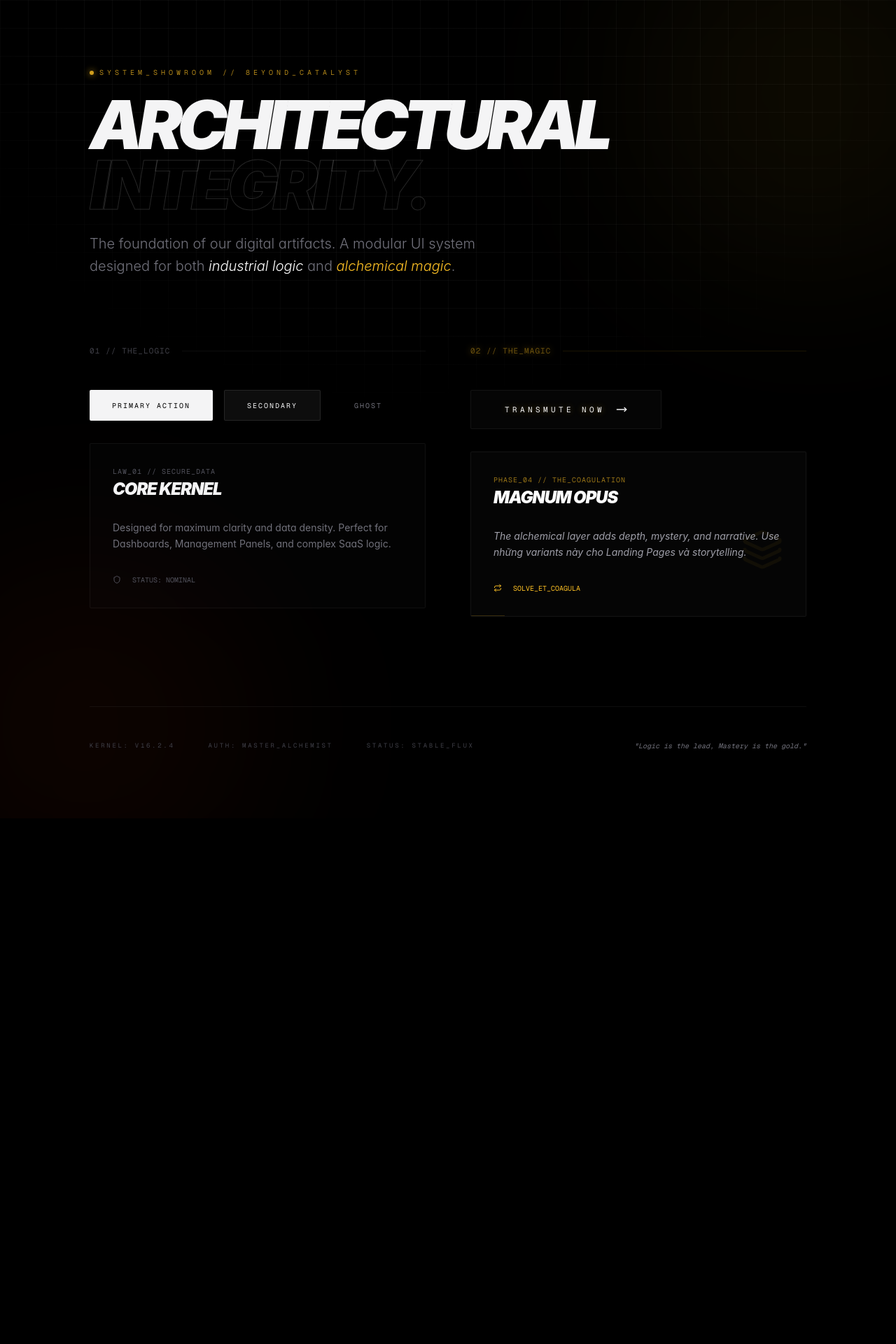
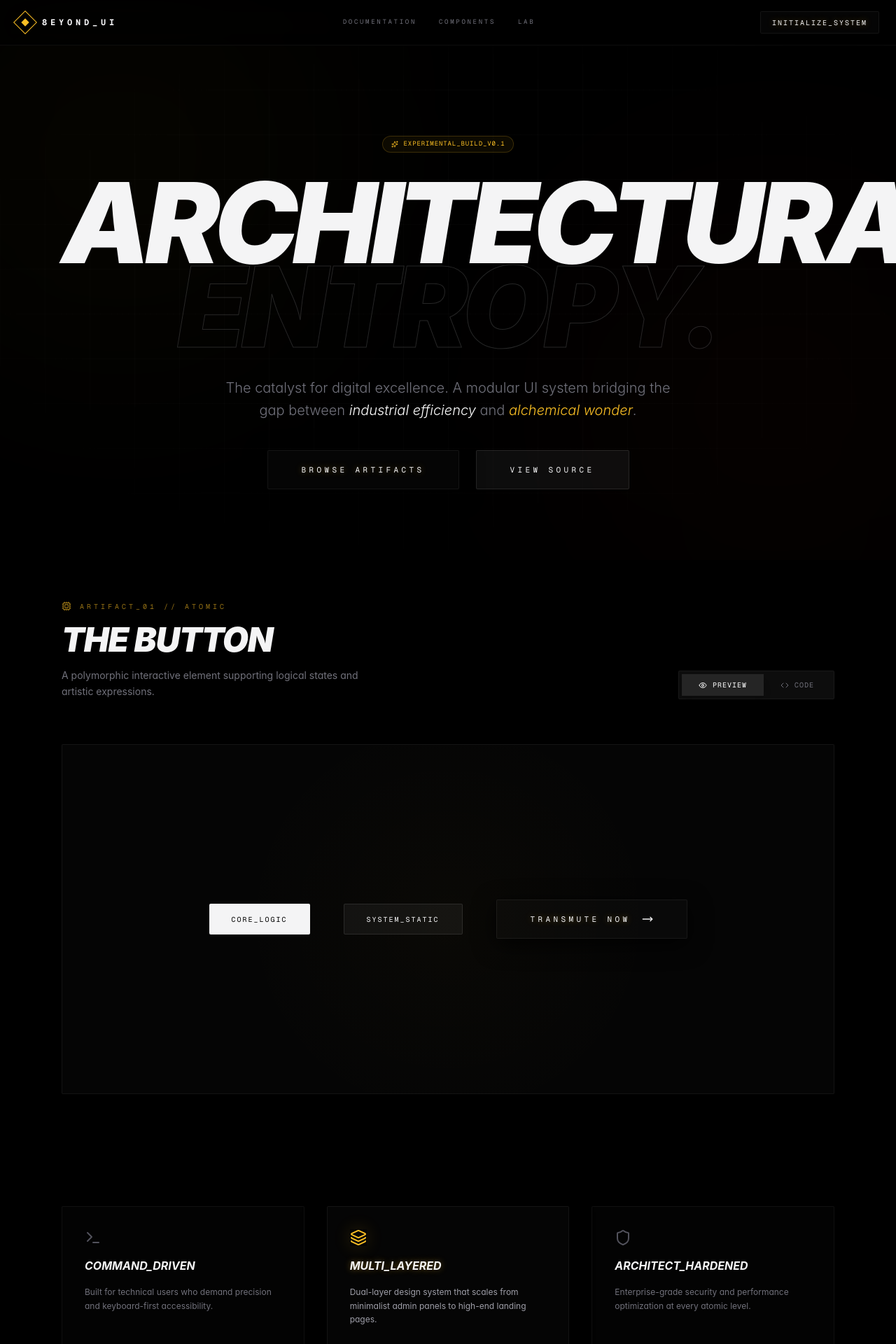
Before and after one commit to 8eyond-Infinite/8eyond-ui, a Next.js app: page / in a window 1280 px wide. Shown: the top 1920 px of the page at 70% size. Before the commit the page ends 1169 px from the top, so only its background shows below. Built offline with nearby package versions, Linux system fonts and the light colour scheme.

Commit message:
feat: implement high-impact showcase landing page with framer-motion and code preview

```diff
--- a/app/page.tsx
+++ b/app/page.tsx
@@ -1,3 +1,7 @@
+"use client";
+
+import { useState } from "react";
+import { motion, AnimatePresence } from "framer-motion";
 import {
   Button,
   Card,
@@ -7,133 +11,277 @@ import {
   CardContent,
   CardFooter,
 } from "@/components/ui";
-import { MoveRight, Shield, Repeat, Layers } from "lucide-react";
+import { cn } from "@/lib/utils";
+import {
+  MoveRight,
+  Shield,
+  Repeat,
+  Layers,
+  Code,
+  Eye,
+  Copy,
+  Check,
+  Terminal,
+  Cpu,
+  Sparkles,
+} from "lucide-react";
 
 export default function Home() {
+  const [activeTab, setActiveTab] = useState<"preview" | "code">("preview");
+  const [copied, setCopied] = useState(false);
+
+  const copyCode = () => {
+    navigator.clipboard.writeText(
+      `<Button variant="alchemist" size="lg">\n  Transmute Artifact\n</Button>`
+    );
+    setCopied(true);
+    setTimeout(() => setCopied(false), 2000);
+  };
+
   return (
-    <main className="min-h-screen bg-background text-foreground flex flex-col items-center justify-center p-6 md:p-24 overflow-hidden relative">
-      <div className="absolute inset-0 bg-[linear-gradient(to_right,#80808012_1px,transparent_1px),linear-gradient(to_bottom,#80808012_1px,transparent_1px)] bg-[size:40px_40px] [mask-image:radial-gradient(ellipse_60%_50%_at_50%_0%,#000_70%,transparent_100%)] pointer-events-none" />
+    <main className="min-h-screen bg-background text-foreground selection:bg-accent selection:text-void-1000 overflow-x-hidden">
+      <div className="fixed inset-0 z-0 overflow-hidden pointer-events-none">
+        <div className="absolute inset-0 bg-[linear-gradient(to_right,#80808008_1px,transparent_1px),linear-gradient(to_bottom,#80808008_1px,transparent_1px)] bg-[size:64px_64px] [mask-image:radial-gradient(ellipse_60%_50%_at_50%_50%,#000_70%,transparent_100%)]" />
+        <div className="absolute top-[-10%] left-[-10%] w-[600px] h-[600px] bg-accent/5 rounded-full blur-[140px] animate-pulse-slow" />
+        <div className="absolute bottom-[-10%] right-[-10%] w-[600px] h-[600px] bg-accent-secondary/5 rounded-full blur-[140px] animate-pulse-slow" />
+      </div>
 
-      <div className="relative z-10 max-w-5xl w-full">
-        <header className="mb-24 space-y-6">
-          <div className="flex items-center gap-2">
-            <div className="w-1.5 h-1.5 rounded-full bg-accent animate-pulse shadow-[0_0_10px_var(--color-accent)]" />
-            <span className="text-[10px] font-mono text-accent tracking-[0.5em] uppercase opacity-70">
-              System_Showroom // 8eyond_Catalyst
+      <div className="relative z-10">
+        <nav className="sticky top-0 w-full border-b border-white/5 bg-background/50 backdrop-blur-xl px-6 py-4 flex justify-between items-center">
+          <div className="flex items-center gap-3">
+            <div className="w-6 h-6 border border-accent rotate-45 flex items-center justify-center">
+              <div className="w-2 h-2 bg-accent" />
+            </div>
+            <span className="font-mono text-xs tracking-[0.4em] uppercase font-bold">
+              8eyond_UI
             </span>
           </div>
-          <h1 className="text-5xl md:text-8xl font-black tracking-[-0.08em] uppercase italic leading-[0.9]">
+          <div className="hidden md:flex gap-8 font-mono text-[9px] uppercase tracking-[0.3em] text-zinc-500">
+            <a href="#" className="hover:text-white transition-colors">
+              Documentation
+            </a>
+            <a href="#" className="hover:text-white transition-colors">
+              Components
+            </a>
+            <a href="#" className="hover:text-white transition-colors">
+              Lab
+            </a>
+          </div>
+          <Button variant="alchemist" size="sm" className="h-8">
+            Initialize_System
+          </Button>
+        </nav>
+
+        <section className="max-w-6xl mx-auto px-6 pt-32 pb-24">
+          <motion.div
+            initial={{ opacity: 0, y: 30 }}
+            animate={{ opacity: 1, y: 0 }}
+            transition={{ duration: 1, ease: [0.16, 1, 0.3, 1] }}
+            className="text-center space-y-10 mb-40"
+          >
+            <div className="inline-flex items-center gap-2 px-3 py-1 rounded-full border border-accent/20 bg-accent/5 text-[9px] font-mono text-accent uppercase tracking-widest">
+              <Sparkles size={10} className="animate-pulse" />{" "}
+              Experimental_Build_v0.1
+            </div>
+            <h1 className="text-6xl md:text-[10rem] font-black tracking-tighter uppercase italic leading-[0.75]">
               Architectural <br />
               <span
                 className="text-transparent"
                 style={{ WebkitTextStroke: "1px rgba(255,255,255,0.15)" }}
               >
-              Integrity.
+                Entropy.
               </span>
             </h1>
-          <p className="max-w-xl text-zinc-500 font-light text-lg md:text-xl leading-relaxed">
-            The foundation of our digital artifacts. A modular UI system
-            designed for both{" "}
-            <span className="text-white italic">industrial logic</span> and{" "}
-            <span className="text-accent italic">alchemical magic</span>.
+            <p className="max-w-2xl mx-auto text-zinc-500 text-lg md:text-xl font-light leading-relaxed">
+              The catalyst for digital excellence. A modular UI system bridging
+              the gap between{" "}
+              <span className="text-white italic">industrial efficiency</span>{" "}
+              and <span className="text-accent italic">alchemical wonder</span>.
             </p>
-        </header>
+            <div className="flex justify-center gap-6">
+              <Button size="lg" variant="alchemist">
+                Browse Artifacts
+              </Button>
+              <Button size="lg" variant="secondary">
+                View Source
+              </Button>
+            </div>
+          </motion.div>
 
-        <div className="grid grid-cols-1 lg:grid-cols-2 gap-16">
-          <div className="space-y-12">
-            <div className="flex items-center gap-4">
-              <span className="text-[11px] font-mono text-zinc-700 tracking-widest uppercase">
-                01 // THE_LOGIC
-              </span>
-              <div className="h-px flex-1 bg-white/5" />
+          <div className="grid grid-cols-1 gap-40">
+            <div className="space-y-16">
+              <div className="flex flex-col md:flex-row md:items-end justify-between gap-8">
+                <div className="space-y-4">
+                  <div className="flex items-center gap-3 text-accent font-mono text-[10px] tracking-[0.4em] uppercase opacity-60">
+                    <Cpu size={14} /> Artifact_01 // ATOMIC
+                  </div>
+                  <h2 className="text-5xl font-black tracking-tight uppercase italic">
+                    The Button
+                  </h2>
+                  <p className="text-zinc-500 max-w-md text-sm leading-relaxed">
+                    A polymorphic interactive element supporting logical states
+                    and artistic expressions.
+                  </p>
                 </div>
 
-            <div className="space-y-8">
-              <div className="flex flex-wrap gap-4">
-                <Button variant="primary">Primary Action</Button>
-                <Button variant="secondary">Secondary</Button>
-                <Button variant="ghost">Ghost</Button>
-              </div>
-              <Card>
-                <CardHeader>
-                  <CardDescription>Law_01 // SECURE_DATA</CardDescription>
-                  <CardTitle>Core Kernel</CardTitle>
-                </CardHeader>
-                <CardContent>
-                  <p className="text-zinc-500 text-sm leading-relaxed">
-                    Designed for maximum clarity and data density. Perfect for
-                    Dashboards, Management Panels, and complex SaaS logic.
-                  </p>
-                </CardContent>
-                <CardFooter>
-                  <div className="flex items-center gap-4 text-[10px] font-mono text-zinc-600">
-                    <Shield size={12} /> STATUS: NOMINAL
-                  </div>
-                </CardFooter>
-              </Card>
+                <div className="flex bg-white/5 p-1 rounded-[2px] border border-white/5 h-fit">
+                  <button
+                    onClick={() => setActiveTab("preview")}
+                    className={cn(
+                      "flex items-center gap-2 px-6 py-2 text-[10px] font-mono uppercase tracking-widest transition-all duration-300",
+                      activeTab === "preview"
+                        ? "bg-white/10 text-white shadow-lg"
+                        : "text-zinc-500 hover:text-zinc-300"
+                    )}
+                  >
+                    <Eye size={12} /> Preview
+                  </button>
+                  <button
+                    onClick={() => setActiveTab("code")}
+                    className={cn(
+                      "flex items-center gap-2 px-6 py-2 text-[10px] font-mono uppercase tracking-widest transition-all duration-300",
+                      activeTab === "code"
+                        ? "bg-white/10 text-white shadow-lg"
+                        : "text-zinc-500 hover:text-zinc-300"
+                    )}
+                  >
+                    <Code size={12} /> Code
+                  </button>
                 </div>
               </div>
 
-          <div className="space-y-12">
-            <div className="flex items-center gap-4">
-              <span className="text-[11px] font-mono text-accent/40 tracking-widest uppercase text-glow">
-                02 // THE_MAGIC
-              </span>
-              <div className="h-px flex-1 bg-accent/10" />
-            </div>
+              <Card
+                variant="artifact"
+                className="min-h-[500px] flex items-center justify-center relative overflow-hidden bg-white/[0.01]"
+              >
+                <div className="absolute inset-0 opacity-20 bg-[radial-gradient(circle_at_50%_50%,rgba(251,191,36,0.1),transparent_50%)]" />
 
-            <div className="space-y-8">
-              <div className="flex flex-wrap gap-4">
+                <AnimatePresence mode="wait">
+                  {activeTab === "preview" ? (
+                    <motion.div
+                      key="preview"
+                      initial={{
+                        opacity: 0,
+                        scale: 0.98,
+                        filter: "blur(10px)",
+                      }}
+                      animate={{ opacity: 1, scale: 1, filter: "blur(0px)" }}
+                      exit={{ opacity: 0, scale: 0.98, filter: "blur(10px)" }}
+                      transition={{ duration: 0.5 }}
+                      className="flex flex-wrap gap-12 justify-center items-center z-10"
+                    >
+                      <Button variant="primary">Core_Logic</Button>
+                      <Button variant="secondary">System_Static</Button>
                       <Button variant="alchemist" size="lg" className="group">
                         Transmute Now
                         <MoveRight className="ml-4 w-4 h-4 group-hover:translate-x-2 transition-transform" />
                       </Button>
+                    </motion.div>
+                  ) : (
+                    <motion.div
+                      key="code"
+                      initial={{ opacity: 0, y: 10 }}
+                      animate={{ opacity: 1, y: 0 }}
+                      exit={{ opacity: 0, y: -10 }}
+                      className="w-full max-w-2xl bg-black/40 backdrop-blur-md rounded-lg border border-white/5 p-8 font-mono text-sm relative group"
+                    >
+                      <div className="flex justify-between items-center mb-6 pb-4 border-b border-white/5">
+                        <div className="flex gap-1.5">
+                          <div className="w-2.5 h-2.5 rounded-full bg-white/10" />
+                          <div className="w-2.5 h-2.5 rounded-full bg-white/10" />
+                          <div className="w-2.5 h-2.5 rounded-full bg-white/10" />
+                        </div>
+                        <button
+                          onClick={copyCode}
+                          className="text-zinc-500 hover:text-white transition-all p-2 hover:bg-white/5 rounded-md"
+                        >
+                          {copied ? (
+                            <Check size={16} className="text-accent" />
+                          ) : (
+                            <Copy size={16} />
+                          )}
+                        </button>
+                      </div>
+                      <pre className="text-zinc-300 leading-loose overflow-x-auto">
+                        <code className="block">
+                          <span className="text-zinc-600">import</span>{" "}
+                          {"{ Button }"}{" "}
+                          <span className="text-zinc-600">from</span>{" "}
+                          <span className="text-accent">
+                            &quot;@/components/ui&quot;
+                          </span>
+                          ;{"\n\n"}
+                          {"<Button "}
+                          <span className="text-accent">variant</span>
+                          =&quot;alchemist&quot;{" "}
+                          <span className="text-accent">size</span>
+                          =&quot;lg&quot;{">"}
+                          {"\n"}
+                          {"  Transmute Artifact"}
+                          {"\n"}
+                          {"</Button>"}
+                        </code>
+                      </pre>
+                    </motion.div>
+                  )}
+                </AnimatePresence>
+              </Card>
             </div>
 
-              <Card variant="artifact" className="group overflow-hidden">
-                <CardHeader>
-                  <CardDescription className="text-accent/60">
-                    Phase_04 // THE_COAGULATION
-                  </CardDescription>
-                  <CardTitle className="text-white group-hover:text-accent transition-colors duration-500">
-                    Magnum Opus
-                  </CardTitle>
-                </CardHeader>
-                <CardContent className="relative">
-                  <div className="absolute top-0 right-8 opacity-5">
-                    <Layers size={60} className="text-accent" />
-                  </div>
-                  <p className="text-zinc-400 text-sm leading-relaxed italic relative z-10">
-                    The alchemical layer adds depth, mystery, and narrative. Use
-                    những variants này cho Landing Pages và storytelling.
+            <div className="grid grid-cols-1 md:grid-cols-3 gap-8">
+              <Card className="p-8 space-y-4 group">
+                <Terminal
+                  size={24}
+                  className="text-zinc-600 group-hover:text-accent transition-colors"
+                />
+                <h3 className="font-bold uppercase italic">Command_Driven</h3>
+                <p className="text-zinc-500 text-xs leading-relaxed">
+                  Built for technical users who demand precision and
+                  keyboard-first accessibility.
                 </p>
-                </CardContent>
-                <CardFooter>
-                  <div className="flex items-center gap-4 text-[10px] font-mono text-accent">
-                    <Repeat size={12} className="animate-spin-slow" />{" "}
-                    SOLVE_ET_COAGULA
-                  </div>
-                </CardFooter>
-                <div className="absolute bottom-0 left-0 h-[1px] bg-accent/20 w-12 group-hover:w-full transition-all duration-1000" />
+              </Card>
+              <Card variant="artifact" className="p-8 space-y-4 group">
+                <Layers
+                  size={24}
+                  className="text-accent group-hover:text-accent shadow-glow"
+                />
+                <h3 className="font-bold uppercase italic text-glow">
+                  Multi_Layered
+                </h3>
+                <p className="text-zinc-400 text-xs leading-relaxed">
+                  Dual-layer design system that scales from minimalist admin
+                  panels to high-end landing pages.
+                </p>
+              </Card>
+              <Card className="p-8 space-y-4 group">
+                <Shield
+                  size={24}
+                  className="text-zinc-600 group-hover:text-accent transition-colors"
+                />
+                <h3 className="font-bold uppercase italic">
+                  Architect_Hardened
+                </h3>
+                <p className="text-zinc-500 text-xs leading-relaxed">
+                  Enterprise-grade security and performance optimization at
+                  every atomic level.
+                </p>
               </Card>
             </div>
           </div>
+        </section>
+
+        <footer className="mt-40 border-t border-white/5 py-12 px-6">
+          <div className="max-w-6xl mx-auto flex flex-col md:flex-row justify-between items-center gap-8">
+            <div className="flex gap-12 font-mono text-[9px] text-zinc-700 uppercase tracking-[0.4em]">
+              <div>Kernel: v1.0.0-catalyst</div>
+              <div>Protocol: Alchemical_Standard</div>
             </div>
-
-        <footer className="mt-32 pt-12 border-t border-white/5 flex flex-col md:flex-row justify-between items-center gap-8">
-          <div className="flex gap-12 font-mono text-[9px] text-zinc-700 uppercase tracking-[0.3em]">
-            <div>Kernel: v16.2.4</div>
-            <div>Auth: Master_Alchemist</div>
-            <div>Status: Stable_Flux</div>
+            <div className="text-[10px] font-mono text-zinc-600 italic">
+              &quot;The lead of logic, the gold of mastery.&quot;
             </div>
-          <div className="text-[10px] font-mono text-zinc-500 italic">
-            &quot;Logic is the lead, Mastery is the gold.&quot;
           </div>
         </footer>
       </div>
-
-      <div className="absolute top-[-10%] right-[-10%] w-[500px] h-[500px] bg-accent/5 rounded-full blur-[120px] pointer-events-none" />
-      <div className="absolute bottom-[-10%] left-[-10%] w-[500px] h-[500px] bg-accent-secondary/5 rounded-full blur-[120px] pointer-events-none" />
     </main>
   );
 }
```
Also changed, not shown: package.json (+13 -12 lines), 1 other file (tests, documents, lock files or other folders). Lines whose indentation alone changed are shown as unchanged.
